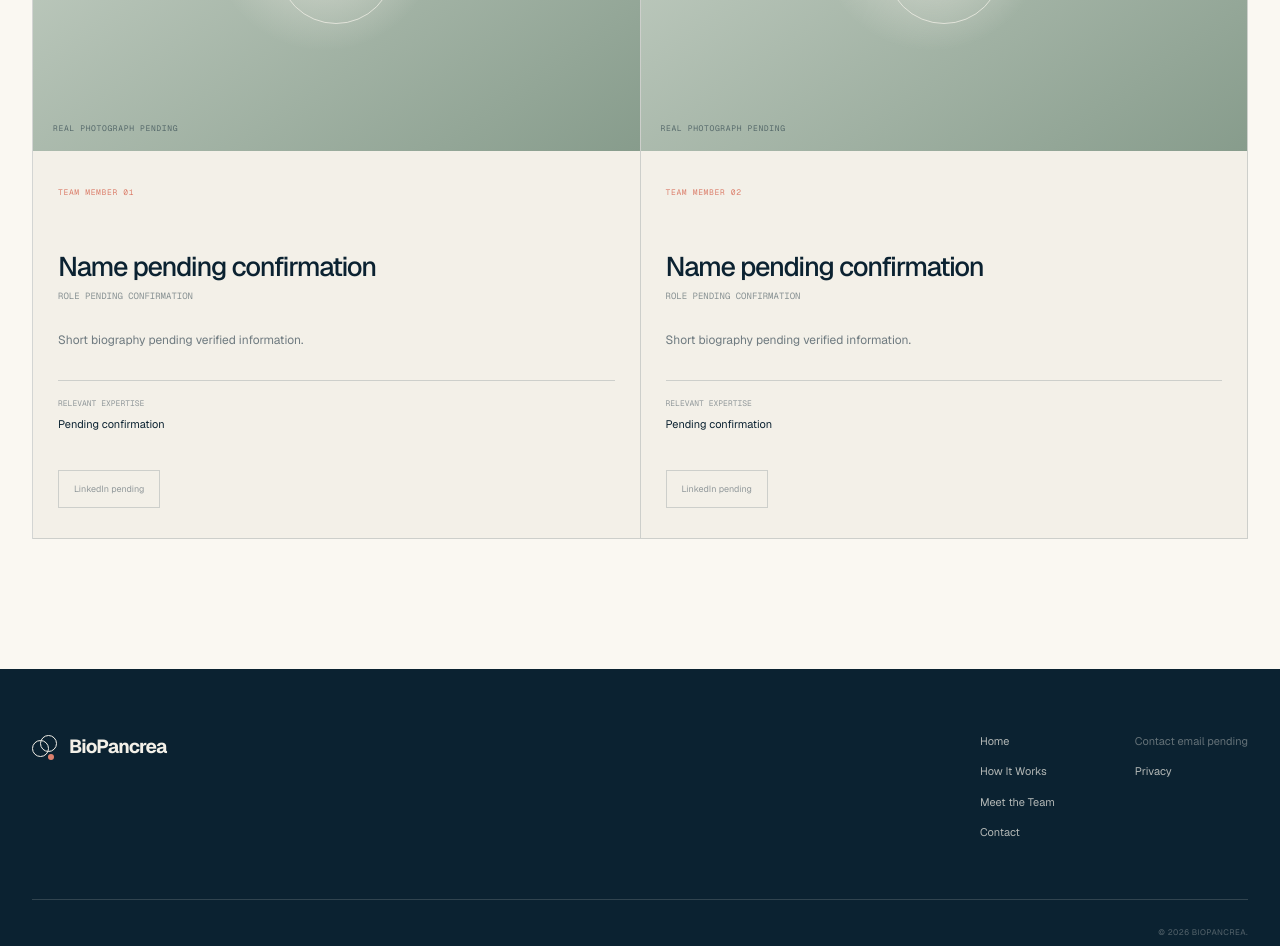
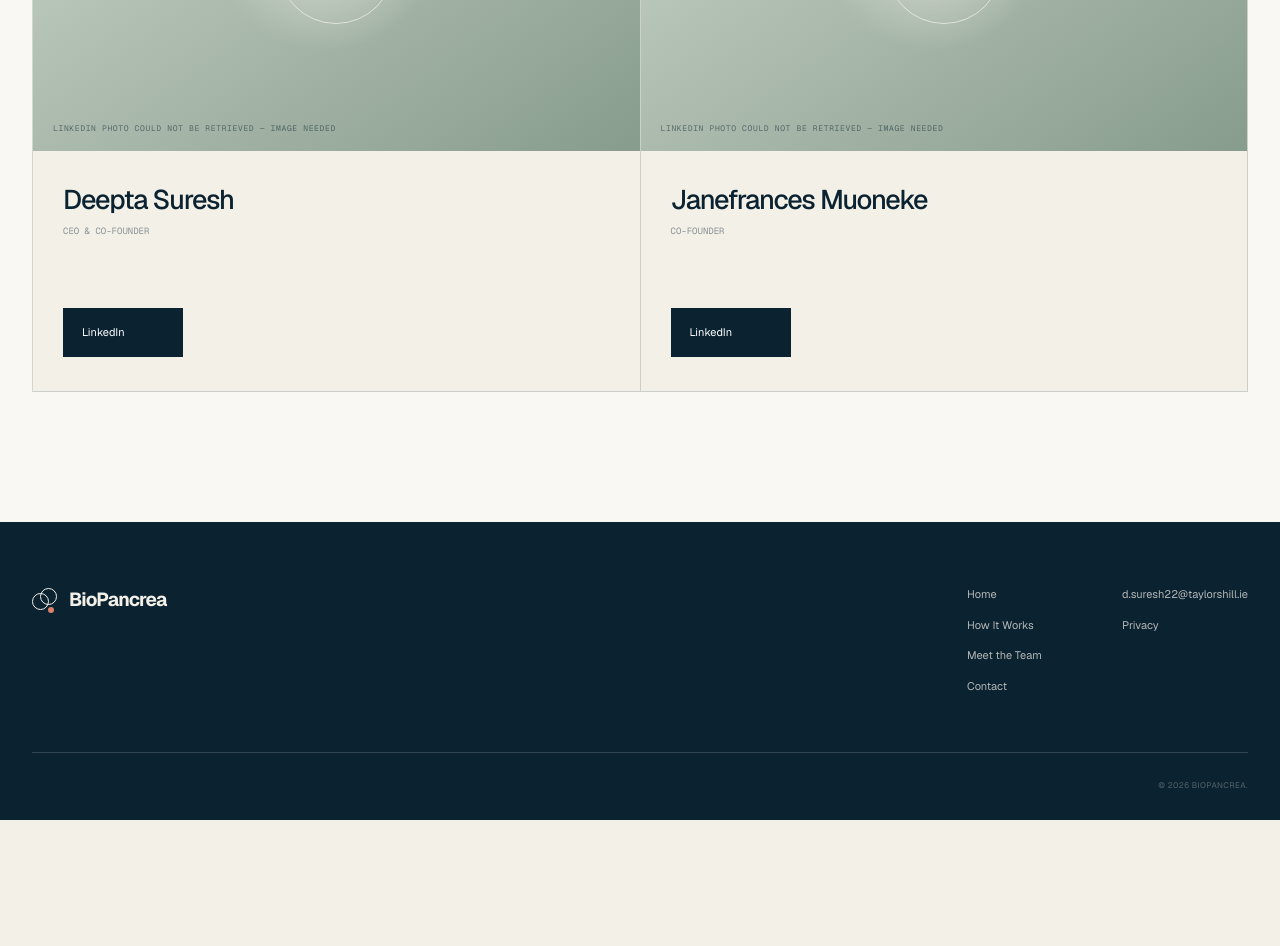
Before and after one commit to deepdonk/biopancrea, a Next.js app: page /team in a window 1280 px wide. Shown: the part 720-1666 px from the top of the page. After the commit the page ends 1540 px from the top, so only its background shows below. Built offline with nearby package versions, Linux system fonts and the light colour scheme.

Commit message:
Add verified team and contact details

```diff
--- a/app/components/Footer.tsx
+++ b/app/components/Footer.tsx
@@ -2,7 +2,8 @@ import Link from "next/link";
 import { BrandMark } from "./BrandMark";
 
 const pages = [["Home", "/"], ["How It Works", "/how-it-works"], ["Meet the Team", "/team"], ["Contact", "/contact"]] as const;
-const contactEmail: string | null = null;
+const contactEmail = "d.suresh22@taylorshill.ie";
+const emailHref = "mailto:d.suresh22@taylorshill.ie?subject=BioPancrea%20enquiry";
 
 export function Footer() {
   return (
@@ -13,7 +14,7 @@ export function Footer() {
           {pages.map(([label, href]) => <Link key={href} href={href}>{label}</Link>)}
         </nav>
         <div className="footer-contact">
-          {contactEmail ? <a href={`mailto:${contactEmail}`}>{contactEmail}</a> : <span>Contact email pending</span>}
+          <a href={emailHref}>{contactEmail}</a>
           <Link href="/privacy">Privacy</Link>
         </div>
       </div>
--- a/app/components/TeamProfiles.tsx
+++ b/app/components/TeamProfiles.tsx
@@ -1,24 +1,33 @@
-const placeholders = [
-  { number: "01", mark: "01" },
-  { number: "02", mark: "02" },
+const team = [
+  {
+    name: "Deepta Suresh",
+    role: "CEO & Co-Founder",
+    linkedIn: "https://www.linkedin.com/in/deepta-suresh-b51913367/",
+    initials: "DS",
+    imageAlt: "Deepta Suresh, CEO and Co-Founder of BioPancrea",
+  },
+  {
+    name: "Janefrances Muoneke",
+    role: "Co-Founder",
+    linkedIn: "https://www.linkedin.com/in/janefrances-muoneke-3313113a2/",
+    initials: "JM",
+    imageAlt: "Janefrances Muoneke, Co-Founder of BioPancrea",
+  },
 ] as const;
 
 export function TeamProfiles() {
   return (
     <div className="team-profile-grid">
-      {placeholders.map(({ number, mark }) => (
-        <article className="team-profile" key={number}>
-          <div className="team-profile-portrait" role="img" aria-label={`Team member ${number} photograph pending confirmation`}>
-            <span aria-hidden="true">{mark}</span>
-            <small>Real photograph pending</small>
+      {team.map(({ name, role, linkedIn, initials, imageAlt }) => (
+        <article className="team-profile" key={name}>
+          <div className="team-profile-portrait is-placeholder" role="img" aria-label={imageAlt}>
+            <span aria-hidden="true">{initials}</span>
+            <small>LinkedIn photo could not be retrieved — image needed</small>
           </div>
           <div className="team-profile-copy">
-            <span>Team member {number}</span>
-            <h2>Name pending confirmation</h2>
-            <p className="team-profile-role">Role pending confirmation</p>
-            <p>Short biography pending verified information.</p>
-            <dl><dt>Relevant expertise</dt><dd>Pending confirmation</dd></dl>
-            <span className="team-link-placeholder" aria-disabled="true">LinkedIn pending</span>
+            <h2>{name}</h2>
+            <p className="team-profile-role">{role}</p>
+            <a className="button button-dark team-link" href={linkedIn} target="_blank" rel="noopener noreferrer">LinkedIn</a>
           </div>
         </article>
       ))}
--- a/app/contact/page.tsx
+++ b/app/contact/page.tsx
@@ -2,28 +2,17 @@ import type { Metadata } from "next";
 
 export const metadata: Metadata = { title: "Contact", description: "Connect with BioPancrea." };
 
-const contactEmail: string | null = null;
+const contactEmail = "d.suresh22@taylorshill.ie";
+const emailHref = "mailto:d.suresh22@taylorshill.ie?subject=BioPancrea%20enquiry";
 
 export default function ContactPage() {
-  const emailHref = contactEmail ? `mailto:${contactEmail}?subject=${encodeURIComponent("BioPancrea enquiry")}` : null;
-
   return (
     <main>
       <section className="simple-contact container">
         <p className="eyebrow"><span>03</span>Contact</p>
         <h1>Want to connect?</h1>
-        <p>Connect here.</p>
-        {contactEmail && emailHref ? (
-          <>
-            <a className="contact-email-link" href={`mailto:${contactEmail}`}>{contactEmail}</a>
-            <a className="button button-dark" href={emailHref}>Send an email</a>
-          </>
-        ) : (
-          <div className="contact-email-pending">
-            <span>Contact email pending confirmation</span>
-            <span className="button button-disabled" aria-disabled="true">Send an email</span>
-          </div>
-        )}
+        <p>Email us at <a className="contact-email-link" href={emailHref}>{contactEmail}</a></p>
+        <a className="button button-dark contact-email-button" href={emailHref}>Send an email</a>
       </section>
     </main>
   );
--- a/app/globals.css
+++ b/app/globals.css
@@ -433,17 +433,17 @@ a:focus-visible,button:focus-visible,input:focus-visible,textarea:focus-visible,
 .simple-page-heading h1{max-width:900px;margin:60px 0 0;font-size:clamp(62px,7vw,104px);font-weight:420;line-height:.96;letter-spacing:-.07em}
 .simple-team-profiles{padding-top:0;padding-bottom:130px}
 .simple-team-profiles .team-profile-grid{margin-top:0;grid-template-columns:repeat(2,minmax(0,1fr))}
-.simple-team-profiles .team-profile{display:block}
-.simple-team-profiles .team-profile-copy{min-height:340px}
-.team-link-placeholder{width:fit-content;margin-top:2px;padding:12px 15px!important;display:inline-flex!important;border:1px solid var(--line);color:rgba(11,34,49,.42)!important;font:9px var(--font-geist-sans),sans-serif!important;letter-spacing:0!important;text-transform:none!important}
+.simple-team-profiles .team-profile{display:block;grid-column:auto}
+.simple-team-profiles .team-profile-copy{min-height:240px;padding:34px 30px;display:flex;flex-direction:column;align-items:flex-start}
+.simple-team-profiles .team-profile-copy h2{margin:0 0 11px}
+.simple-team-profiles .team-profile-role{margin-bottom:34px!important}
+.team-link{margin-top:auto;min-width:120px}
 
 .simple-contact{min-height:760px;padding-top:190px;padding-bottom:130px;display:flex;flex-direction:column;align-items:flex-start;justify-content:center}
 .simple-contact h1{max-width:900px;margin:58px 0 24px;font-size:clamp(62px,7vw,104px);font-weight:420;line-height:.96;letter-spacing:-.07em}
 .simple-contact>p:not(.eyebrow){margin:0;color:rgba(11,34,49,.6);font-size:18px}
-.contact-email-link{margin:42px 0 24px;font-size:clamp(22px,2.4vw,34px);letter-spacing:-.035em;border-bottom:1px solid var(--coral)}
-.contact-email-pending{margin-top:42px;display:flex;flex-direction:column;align-items:flex-start;gap:22px}
-.contact-email-pending>span:first-child{color:rgba(11,34,49,.46);font:9px var(--font-geist-mono),monospace;letter-spacing:.08em;text-transform:uppercase}
-.button-disabled{opacity:.42;cursor:not-allowed}
+.contact-email-link{border-bottom:1px solid var(--coral);color:var(--navy)}
+.contact-email-button{margin-top:36px}
 
 .global-footer{padding:64px var(--pad) 28px}
 .footer-minimal{padding-bottom:58px;display:grid;grid-template-columns:1fr auto auto;gap:80px;align-items:start;border-bottom:1px solid rgba(244,241,233,.16)}
@@ -453,6 +453,10 @@ a:focus-visible,button:focus-visible,input:focus-visible,textarea:focus-visible,
 .footer-contact span{color:rgba(244,241,233,.38)}
 .footer-legal{padding-top:26px;display:block}
 
+@media(max-width:1050px){
+  .simple-team-profiles .team-profile:last-child .team-profile-portrait{min-height:370px}.simple-team-profiles .team-profile:last-child .team-profile-copy{min-height:240px}
+}
+
 @media(max-width:760px){
   .journey-intro-copy{font-size:13px}.process-disclaimer-simple{padding-top:42px;padding-bottom:42px}
   .simple-page-heading{min-height:390px;padding-top:150px;padding-bottom:70px}.simple-page-heading h1{margin-top:44px;font-size:clamp(52px,15vw,72px)}
--- a/app/privacy/page.tsx
+++ b/app/privacy/page.tsx
@@ -3,7 +3,7 @@ import { LegalPage } from "../components/LegalPage";
 
 export const metadata: Metadata = { title: "Privacy Policy", description: "How BioPancrea handles information on this website." };
 export default function PrivacyPage() { return <LegalPage title="Privacy policy" intro="A short overview of this website’s current privacy approach.">
-  <h2>Information collection</h2><p>This website does not currently use a contact form, advertising cookies, or analytics tools. Contact takes place through the visitor’s own email application once a public BioPancrea address is confirmed.</p>
+  <h2>Information collection</h2><p>This website does not currently use a contact form, advertising cookies, or analytics tools. Contact takes place through the visitor’s own email application.</p>
   <h2>External services</h2><p>Links to email or LinkedIn may open external services. Those services operate under their own privacy policies.</p>
   <h2>Future updates</h2><p>This policy may be refined as BioPancrea’s operations and public contact arrangements develop. Material changes will be reflected on this page.</p>
   </LegalPage>; }
```
